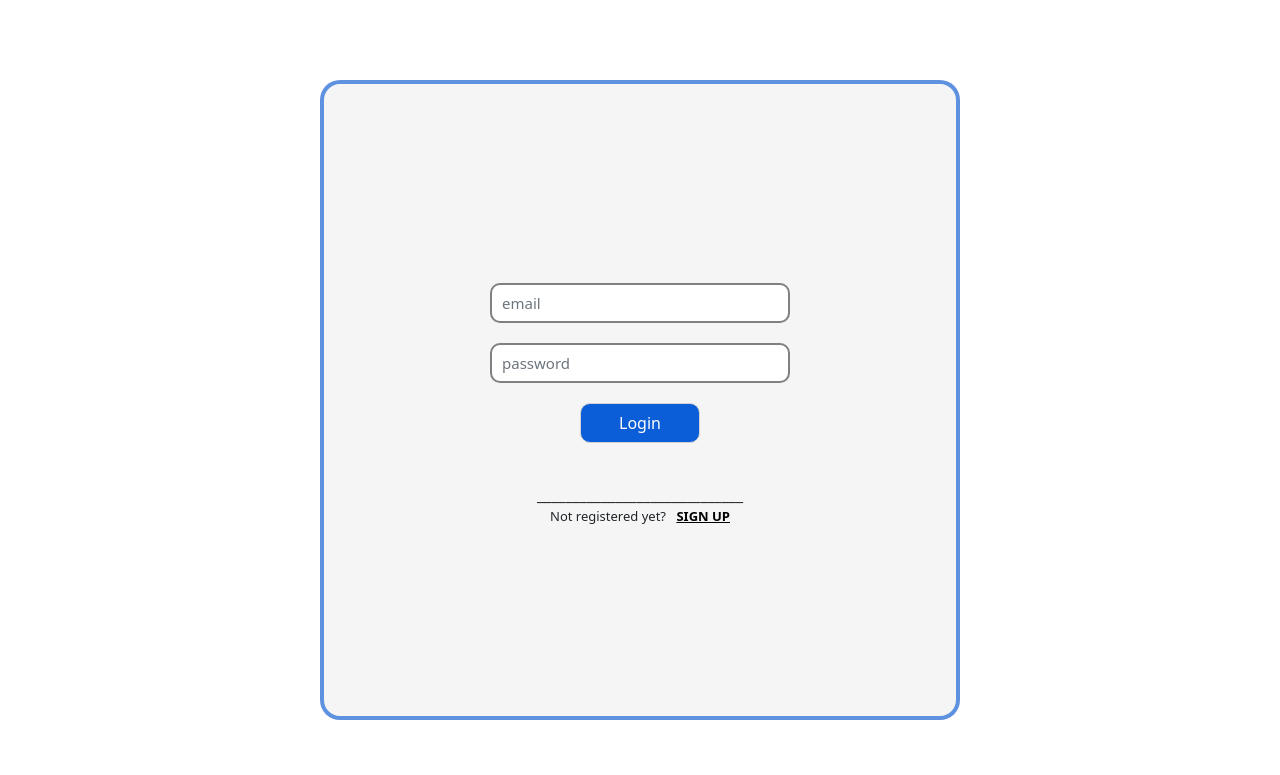
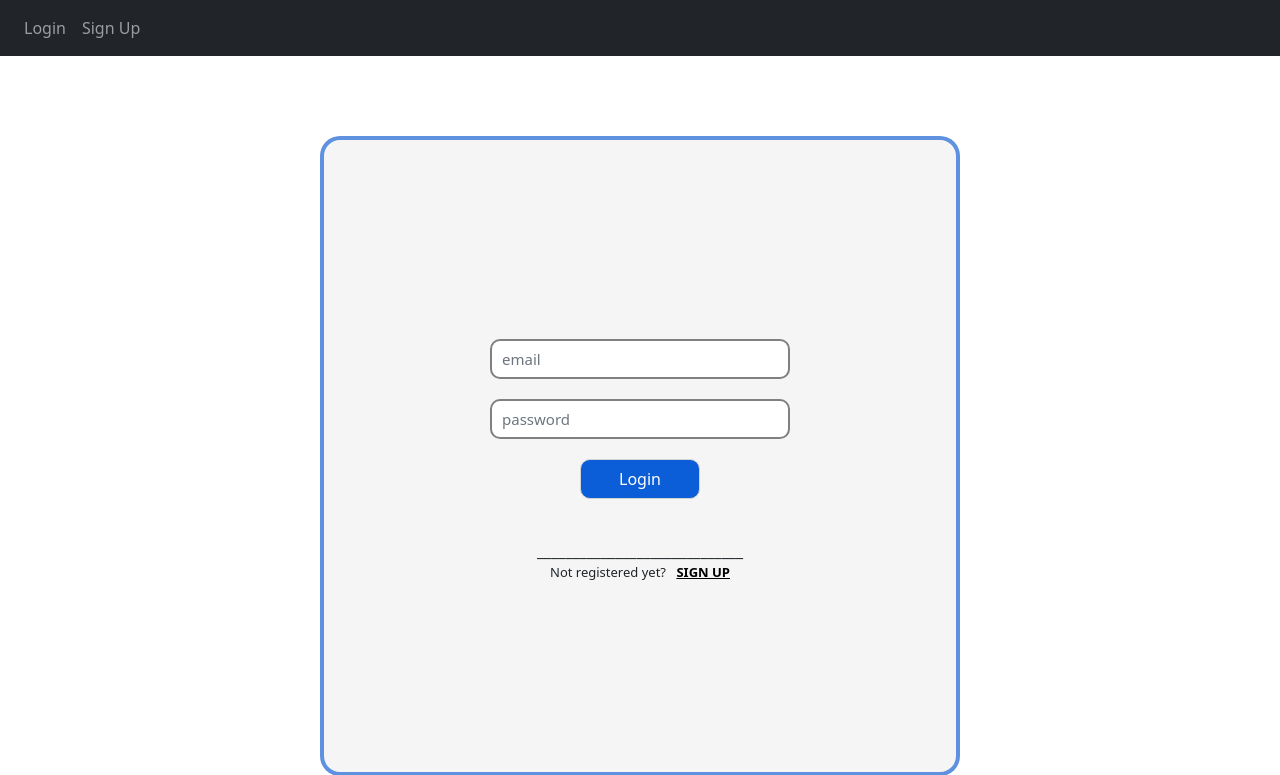
Before and after one commit to Mizan-Ali/Social-Coding-Experiences, a Flask app: page /login in a window 1280 px wide. Shown: the top 775 px of the page. Before the commit the page ends 720 px from the top, so only its background shows below. Run offline with Flask 2, Linux system fonts and the light colour scheme; some libraries are stand-ins or nearby versions.

Commit message:
[added] nav bar

```diff
--- a/website/templates/base.html
+++ b/website/templates/base.html
@@ -32,6 +32,25 @@
 </head>
 
 <body>
+  <!-- NavBar -->
+  <nav class="navbar navbar-expand-lg navbar-dark bg-dark">
+    <button class="navbar-toggler" type="button" data-toggle="collapse" data-target="#navbar">
+      <span class="navbar-toggler-icon"></span>
+    </button>
+
+    <div class="collapse navbar-collapse" id="navbar">
+      <div class="navbar-nav">
+        {% if user.is_authenticated %}
+        <a class="nav-item nav-link" id="home" href="/">Home</a>
+        <a class="nav-item nav-link" id="logout" href="/logout">Logout</a>
+        {% else %}
+        <a class="nav-item nav-link" id="login" href="/login">Login</a>
+        <a class="nav-item nav-link" id="signUp" href="/signup">Sign Up</a>
+        {% endif %}
+      </div>
+    </div>
+  </nav>
+
   <!-- Flash Messages -->
   {% with messages = get_flashed_messages(with_categories=true) %}
   {% if messages %}
@@ -72,9 +91,6 @@
     integrity="sha384-JZR6Spejh4U02d8jOt6vLEHfe/JQGiRRSQQxSfFWpi1MquVdAyjUar5+76PVCmYl" crossorigin="anonymous">
     </script>
 
-  <script type="text/javascript" src="{{ url_for('static', filename='index.js') }}">
-  </script>
-
 </body>
 
 </html>
```
